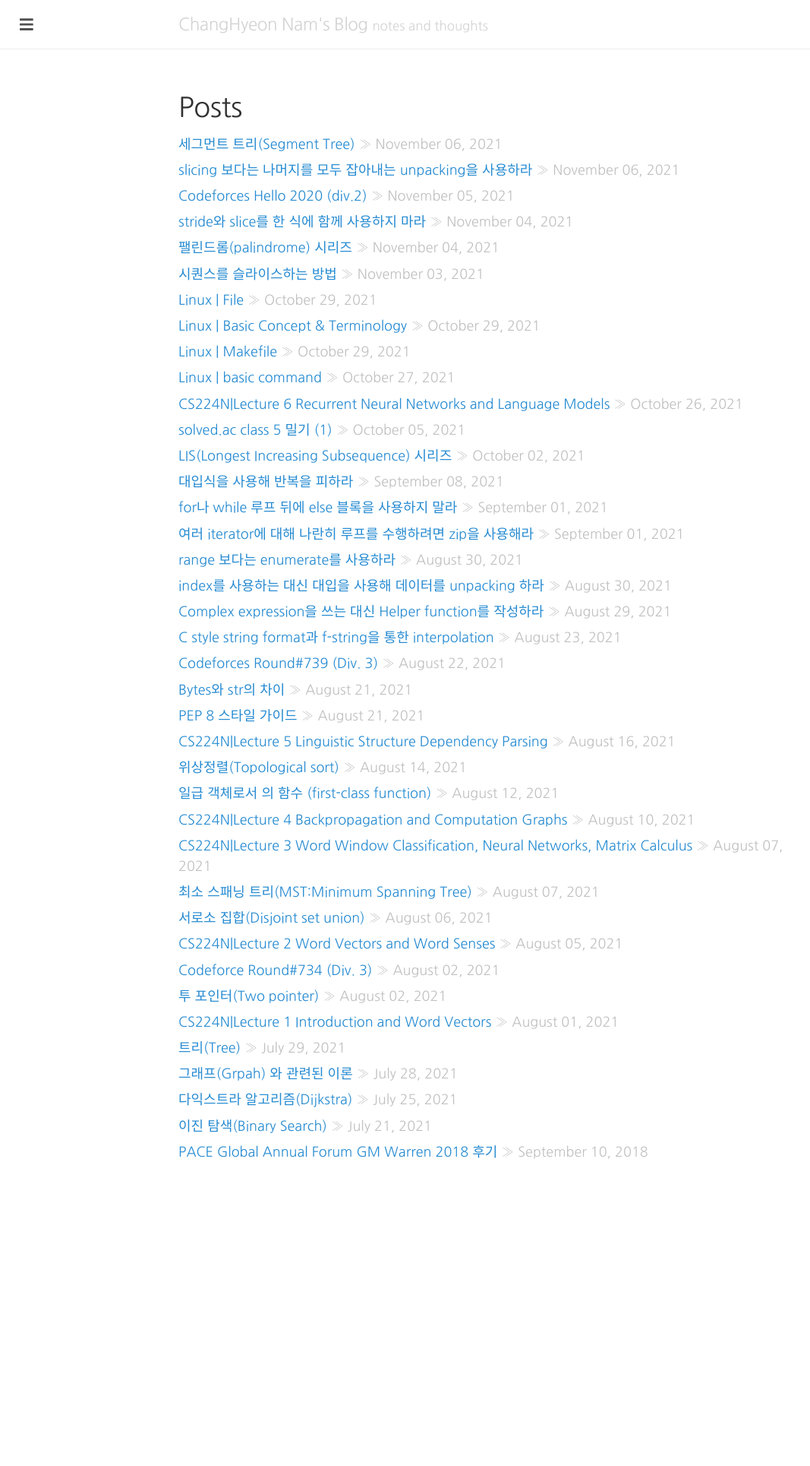
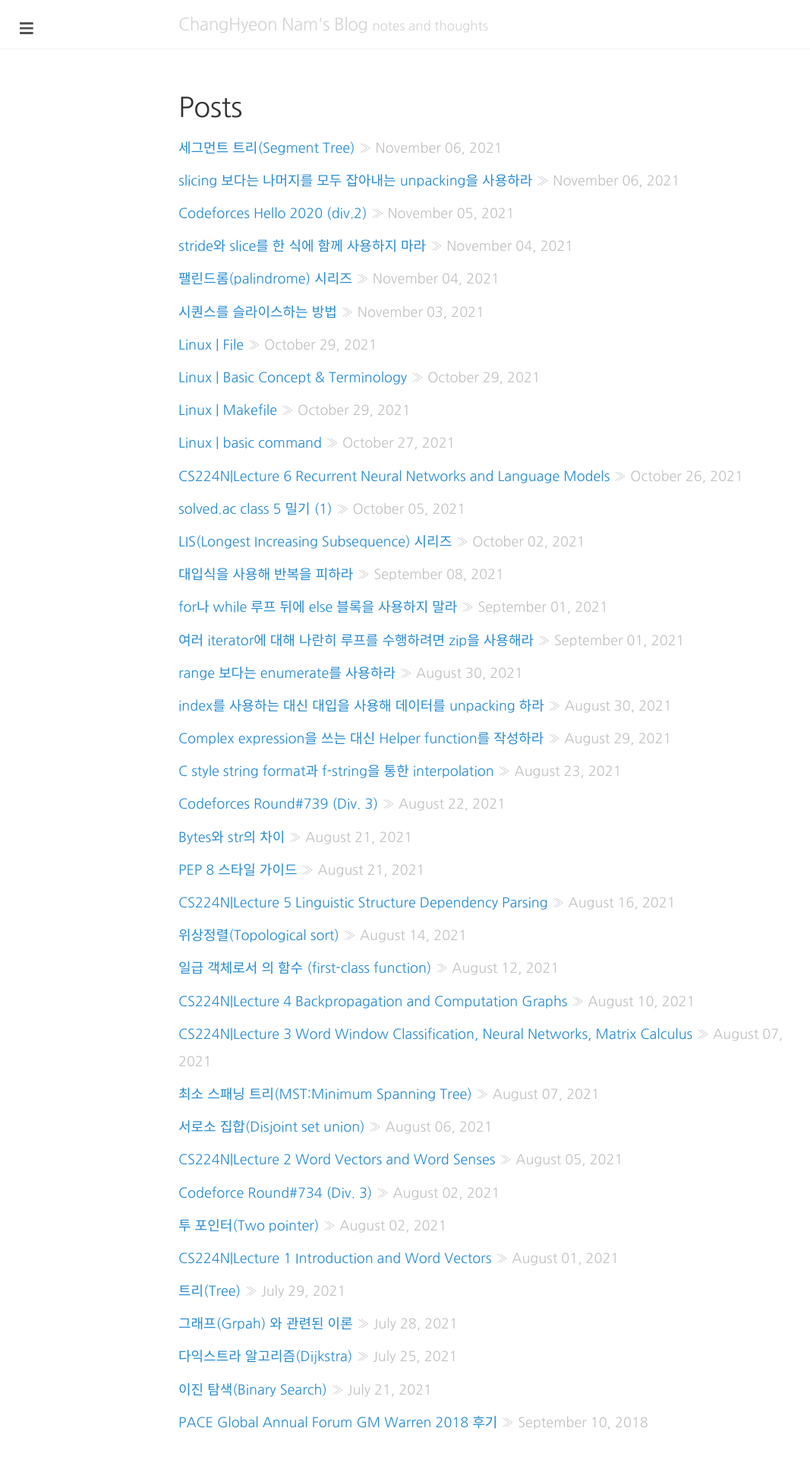
Before and after one commit to changhyeonnam/changhyeonnam.github.io, a Jekyll site: the page built from index.html, in a window 1280 px wide. Shown: the whole page at 76% size, without its empty margins (0-1067 px from the left). Built offline with Jekyll 4.4.1, drawn with Linux system fonts in a browser that asks for light colours; nearby versions of some CDN libraries; comment, search, counter and statistics services are not loaded; before the commit the page ends 1569 px from its top, so only the background shows below that.

Commit message:
Update poole.scss

```diff
--- a/_sass/poole.scss
+++ b/_sass/poole.scss
@@ -49,8 +49,8 @@ body {
 
 html {
   font-family: "Nanum Gothic";
-  font-size: 17px;
-  line-height: 1.5;
+  font-size: 14px;
+  line-height: 2;
 }
 @media (min-width: 38em) {
   html {
```
